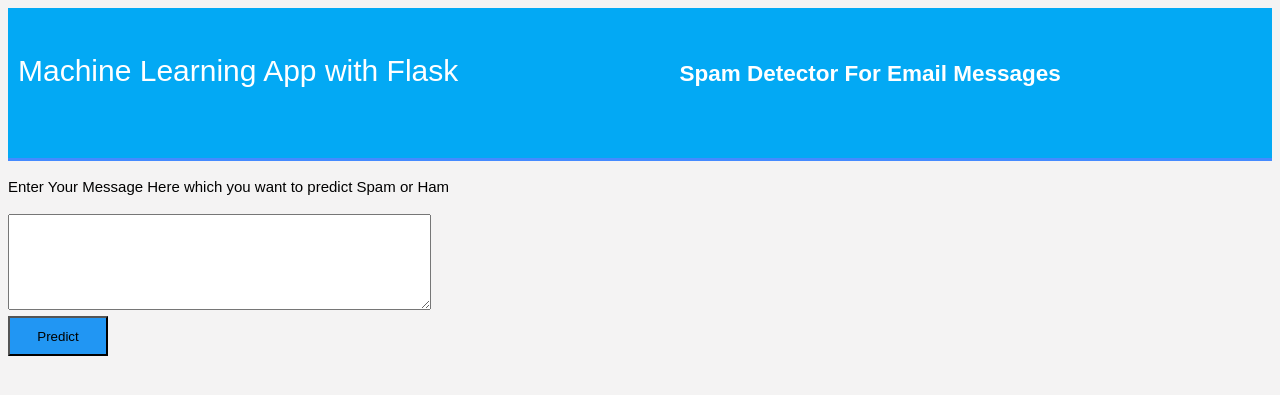
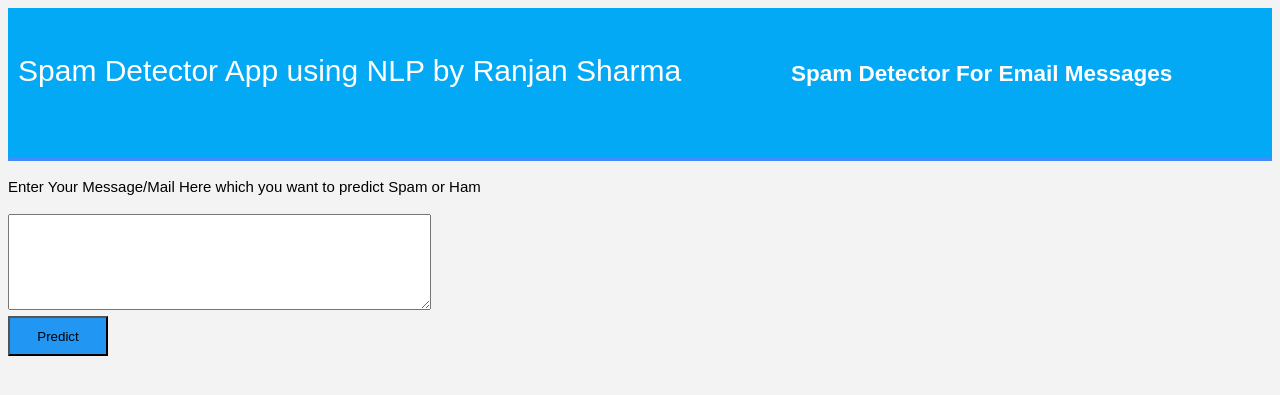
Before and after one commit to iamranjan/spam_classifier_Flask, a Flask app: page / in a window 1280 px wide. Shown: the top 395 px of the page. Run offline with Flask 2, Linux system fonts and the light colour scheme; parts of the project's set-up code (start-up, migrations or seed data) failed here and were passed over.

Commit message:
Update home.html

```diff
--- a/templates/home.html
+++ b/templates/home.html
@@ -10,7 +10,7 @@
 	<header>
 		<div class="container">
 		<div id="brandname">
-			Machine Learning App with Flask
+			Spam Detector App using NLP by Ranjan Sharma
 		</div>
 		<h2>Spam Detector For Email Messages</h2>
 
@@ -20,7 +20,7 @@
 	<div class="ml-container">
 
 		<form action="{{ url_for('predict')}}" method="POST">
-		<p>Enter Your Message Here which you want to predict Spam or Ham</p>
+		<p>Enter Your Message/Mail Here which you want to predict Spam or Ham</p>
 		<!-- <input type="text" name="comment"/> -->
 		<textarea name="message" rows="6" cols="50"></textarea>
 		<br/>
```
